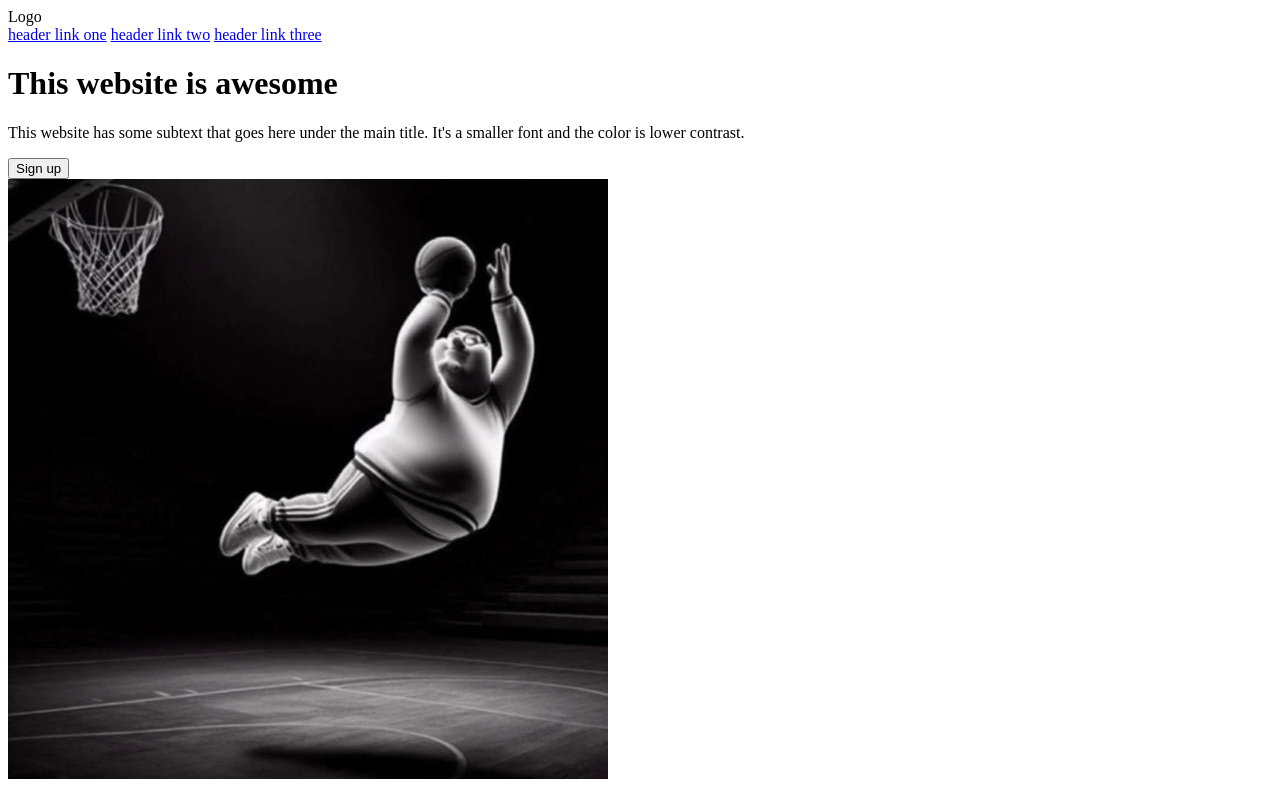
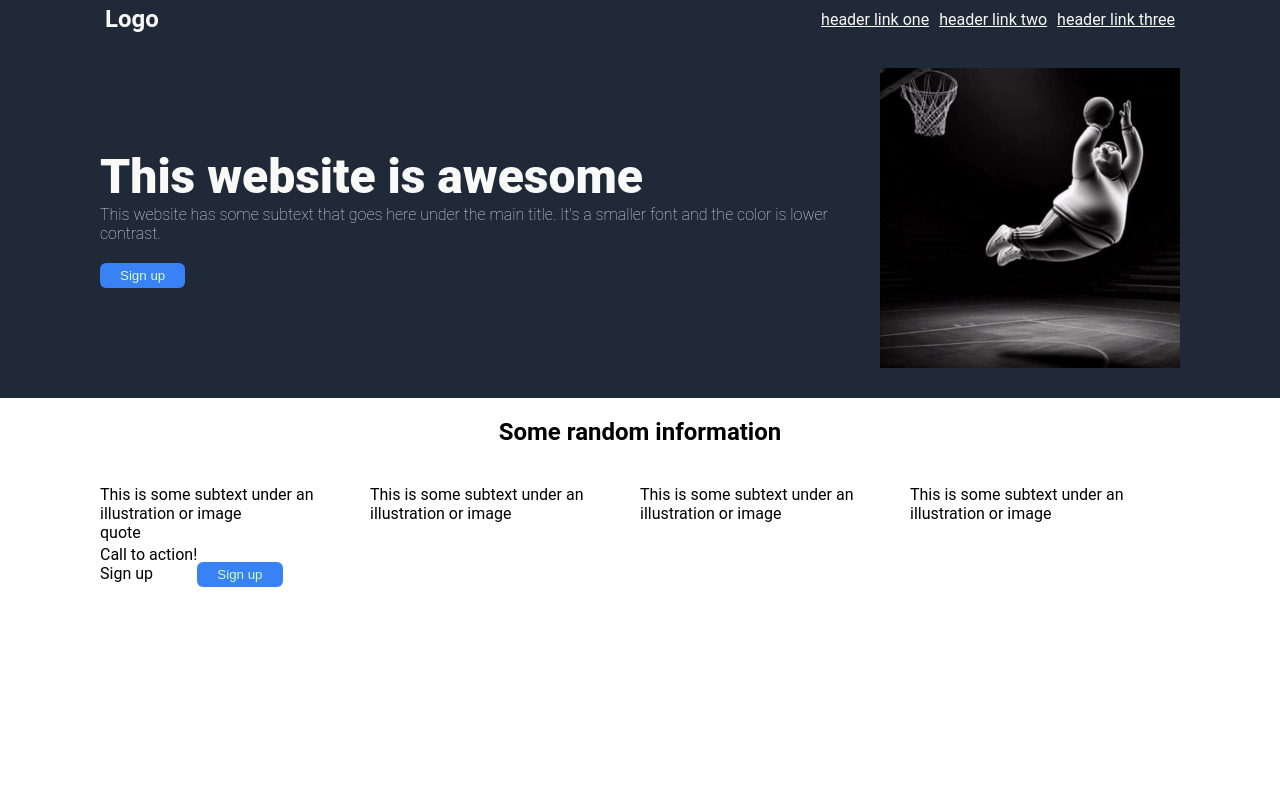
Before and after one commit to arav-mani21/landing-page, a plain HTML site: page index.html in a window 1280 px wide. Shown: the top 800 px of the page. Drawn offline with Linux system fonts and the light colour scheme.

Commit message:
Modified index.html file to adjust placement of elements Added css styling file for website, currently contains styles for header and intro sections

```diff
--- a/index.html
+++ b/index.html
@@ -3,26 +3,27 @@
 <head>
     <meta charset="UTF-8">
     <title>Landing Page</title>
+    <link rel="stylesheet" href="styles.css">
 </head>
 <body>
     <div class="header">
         <div class="logo">Logo</div>
-        <a href="https://www.google.com" class="header-link-one">header link one</a>
-        <a href="https://www.facebook.com" class="header-link-two">header link two</a>
-        <a href="https://www.amazon.com" class="header-link-three">header link three</a>
+        <a href="https://www.google.com" class="header-link" id="link-one">header link one</a>
+        <a href="https://www.facebook.com" class="header-link">header link two</a>
+        <a href="https://www.amazon.com" class="header-link">header link three</a>
     </div>
     <div class="intro">
         <div class="description">
             <h1>This website is awesome</h1>
-            <p>This website has some subtext that goes here
+            <h4>This website has some subtext that goes here
                 under the main title. It's a smaller font and the color
                 is lower contrast.
-            </p>
+            </h4>
             <button type="button">Sign up</button>
         </div>
-        <img src="images/greenfn.jpg" class="image-one">
+        <img src="images/greenfn.jpg" class="image-one" height="400" width="300">
     </div>
-    <h2>Some random information</h2>
+    <h2 style="text-align:center;">Some random information</h2>
     <div class="info">
         <div class="info-one">
             <img src="">
--- /dev/null
+++ b/styles.css
@@ -0,0 +1,69 @@
+body{
+    font-family: "Roboto", Arial, sans-serif;
+    margin: 0px;
+}
+
+.header, .intro, .info, .quote, .footer{
+    display: flex;
+    align-items: center;
+    padding: 0px 100px;
+}
+
+.header, .intro{
+    color: #d6fdae;
+    background-color: #1F2937;
+}
+
+.info, .footer{
+
+}
+
+h1{
+    font-size: 48px;
+    color: #f9faf8;
+    font-weight: 900;
+    margin: 0;
+}
+
+h4{
+    font-size: 16px;
+    color: #e5e7eb;
+    font-weight:lighter;
+    margin: 0;
+}
+
+h2{
+    text-align: center;
+}
+
+.logo{
+    padding: 5px;
+    font-size: 24px;
+    font-weight: bold;
+    color: #f9faf8;
+}
+
+.header-link{
+    padding: 5px;
+    color: #F9FAF8;
+}
+
+#link-one{
+    margin-left: auto;
+}
+
+.image-one{
+    width: auto;
+    height: 300px;
+    margin-left: auto;
+    padding: 30px 0px;
+}
+
+button{
+    background-color: #3882f6;
+    color: #d6fdae;
+    border: 0px;
+    border-radius: 6px;
+    padding: 5px 20px;
+    margin-top: 20px;
+}
```
